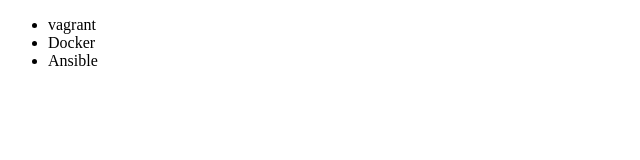
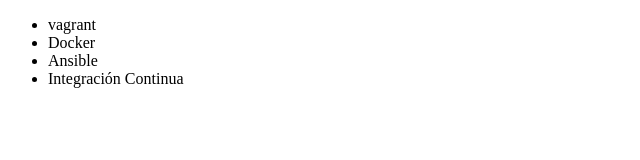
Before and after one commit to jose-erazo/alura-git, a plain HTML site: page index.html in a window 1280 px wide. Shown: the whole page, without its empty margins (0-640 px from the left). Drawn offline with Linux system fonts and the light colour scheme.

Commit message:
Arreglado acento en el curso de integración continua

```diff
--- a/index.html
+++ b/index.html
@@ -11,6 +11,7 @@
         <li>vagrant</li>
         <li>Docker</li>
         <li>Ansible</li>
+        <li>Integración Continua</li>
     </ul>
 </body>
 </html>
```
